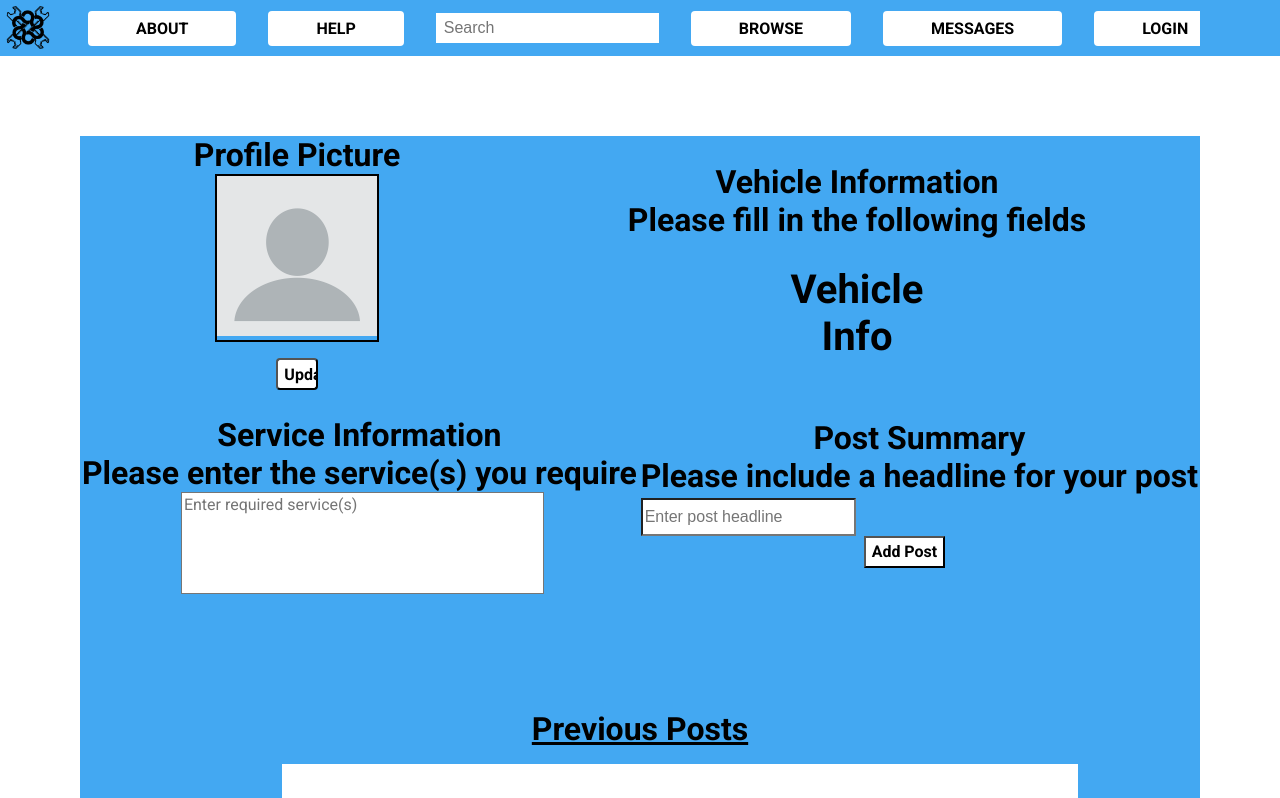
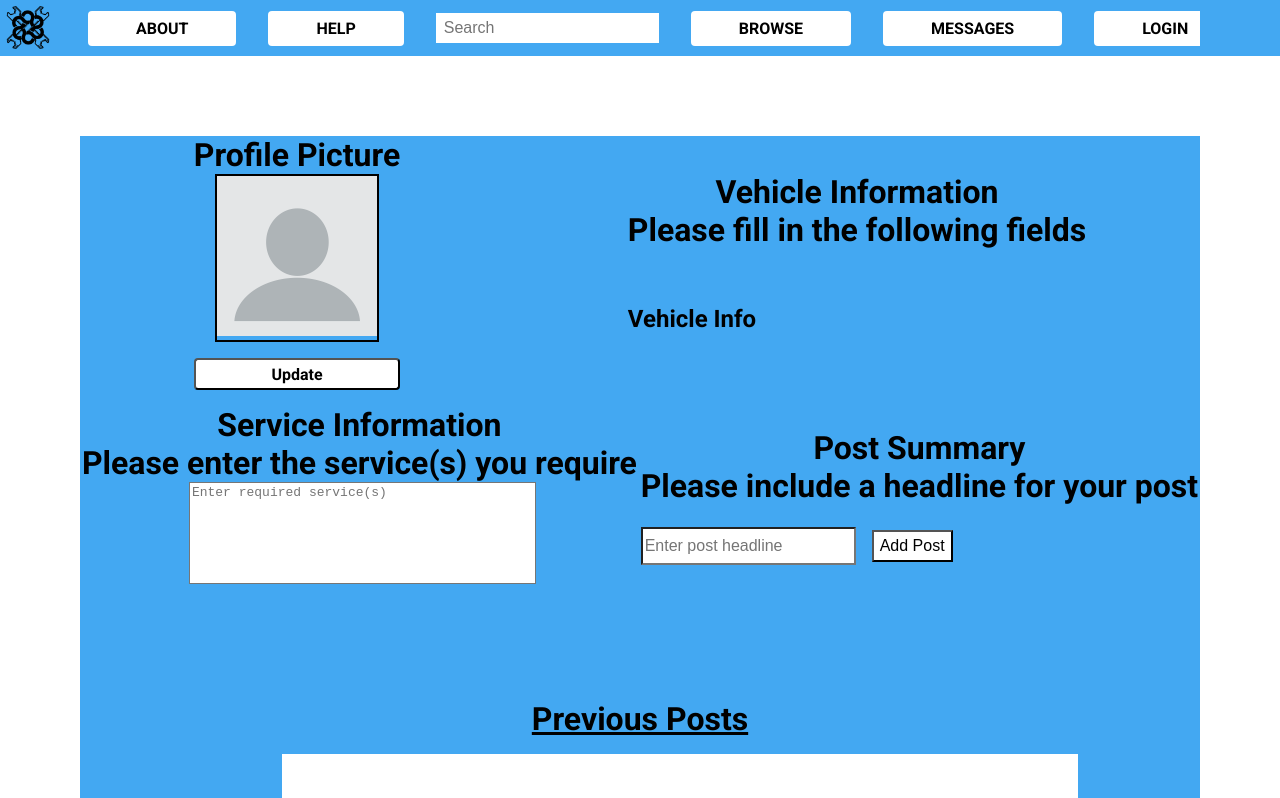
Before and after one commit to camfairchild/6ixfix, a React (Create React App) app: page /post in a window 1280 px wide. Shown: the top 798 px of the page. Built offline with nearby package versions, Linux system fonts and the light colour scheme.

Commit message:
fixed css

```diff
--- a/src/about.css
+++ b/src/about.css
@@ -1,9 +1,9 @@
-h4 {
+.About  h4 {
     color: black;
     font-size: 25pt;
 }
 
-.faq {
+.About .faq {
     margin-top: 5%;
     margin-right: 15%;
     margin-left: 15%;
@@ -17,7 +17,7 @@ h4 {
     border: 5px solid black;
     border-radius: 15px;
 }
-.faqtext {
+.About .faqtext {
     font-family: Roboto;
     font-weight: 500;
     font-size: x-large;
--- a/src/help.css
+++ b/src/help.css
@@ -1,4 +1,4 @@
-h2 {
+.Help h2 {
     color: black;
     font-size: 30pt;
     width: 30%;
@@ -7,14 +7,14 @@ h2 {
     padding-bottom: 3%;
 }
 
-h4 {
+.Help h4 {
     font-size: 20pt;
     width: 50%;
     margin: auto;
     text-align: center;
 }
 
-.contact {
+.Help .contact {
     margin-top: 5%;
     margin-right: 15%;
     margin-left: 15%;
@@ -29,7 +29,7 @@ h4 {
     border-radius: 15px;
 }
 
-input[name='name'], input[name='message'] {
+.Help input[name='name'], input[name='message'] {
     width: 100%;
     background-color: #fff;
     font-size: large;
@@ -37,7 +37,7 @@ input[name='name'], input[name='message'] {
 
 }
 
-input[type=submit] {
+.Help input[type=submit] {
     width: 20%;
     margin-bottom: 5%;
     margin-left: 40%;
@@ -50,7 +50,7 @@ input[type=submit] {
     color: #000;
 }
 
-textarea {
+.Help textarea {
     width: 100%;
     resize: none;
 
@@ -59,12 +59,12 @@ textarea {
     font-family: Roboto;
 }
 
-.submitbutton {
+.Help  .submitbutton {
     text-align: center;
     vertical-align: middle;
 }
 
-.contactForm {
+.Help  .contactForm {
     padding: 10px;
     font-size: 20px;
     width: 40%;
@@ -75,6 +75,6 @@ textarea {
     color: #000;
 }
 
-#red {
+.Help #red {
     color: red;
 }
```
